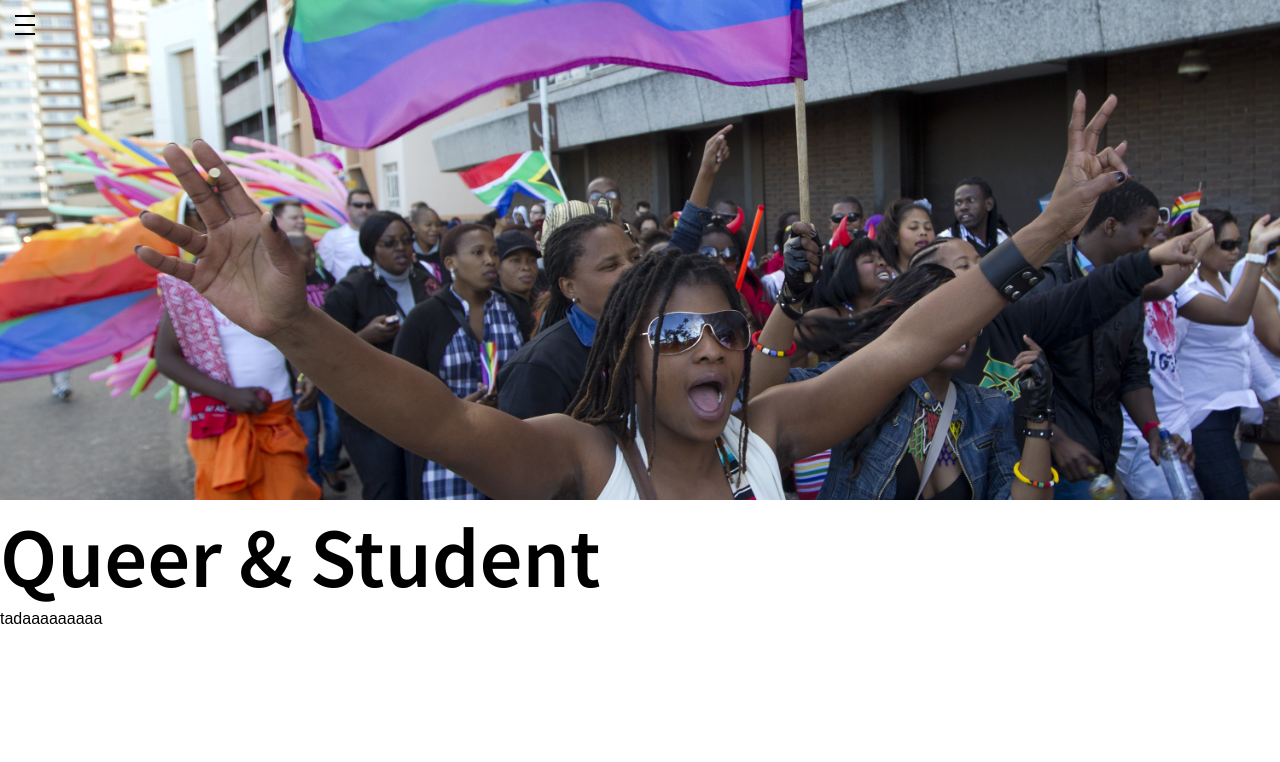
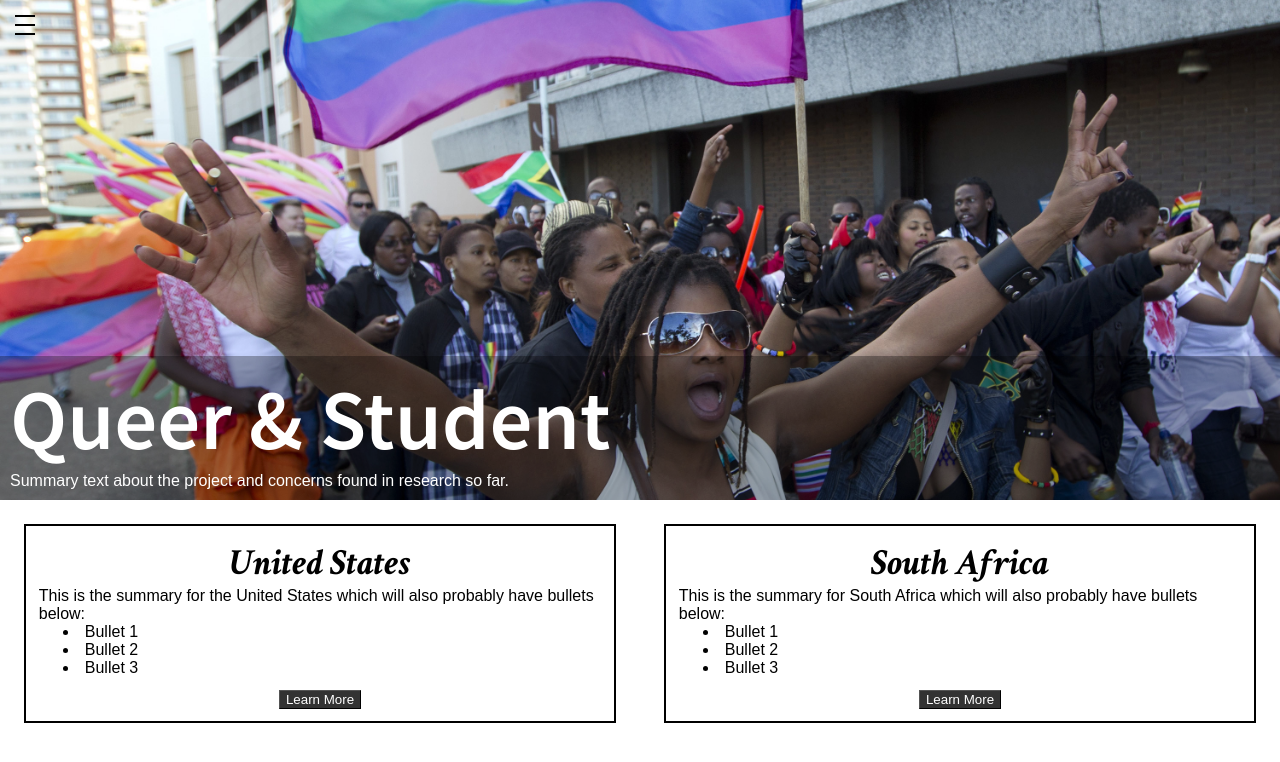
Before and after one commit to jovannimosca/queer-students-us-sa, a plain HTML site: page index.html in a window 1280 px wide. Drawn offline with Linux system fonts and the light colour scheme; a web font is replaced by a local one.

Commit message:
Home page and individual cards.

```diff
--- a/css/index.css
+++ b/css/index.css
@@ -1,6 +1,8 @@
 /* main {
     padding: 50px;
 } */
+
+/* TODO: move navbar stuff to theme.css? */
 
 nav {
     display: flex;
@@ -27,7 +29,7 @@ nav {
     height: 20px;
     width: 20px;
     padding: 15px 15px;
-    z-index: 2;
+    z-index: 3;
 }
 
 .nav-toggle-label span {
@@ -62,6 +64,7 @@ nav {
 
 .nav-menu {
     display: flex;
+    z-index: 2;
     flex-direction: row;
     align-items: center;
     list-style: none;
@@ -89,7 +92,7 @@ nav {
 }
 
 .nav-menu a {
-    color: #000;
+    color: white;
     display: block;
     padding: 10px;
     text-decoration: none;
@@ -100,9 +103,59 @@ nav {
     background-color: rgba(119, 117, 117, 0.7);
 }
 
+/* ========================= HERO ========================= */
+.hero {
+    position: relative;
+    height: 500px;
+}
 
 .cover-img {
     object-fit: cover;
     width: 100%;
     height: 500px;
 }
+
+.hero-content {
+    position: absolute;
+    bottom: 0px;
+    width: 100%;
+    z-index: 2;
+    padding: 10px;
+    color: white;
+    background-color: rgba(0, 0, 0, 0.3);
+}
+
+/* ====================== COMPARISON ====================== */
+.split-summary {
+    display: flex;
+    justify-content: space-between;
+}
+
+.country-card {
+    flex: 1;
+    display: flex;
+    flex-direction: column;;
+    margin: 1.5rem;
+    padding: 0.8rem;
+    align-items: center;
+    border: solid;
+    border-width: 2px;
+}
+
+.country-card li {
+    align-self: start;
+    padding-left: 1.5rem;
+}
+
+.country-card button {
+    margin-top: 0.8rem;
+    border-radius: 0;
+    border-width: 1px;
+    background-color: rgba(0, 0, 0, 0.8);
+    color: white;
+    transition: all 0.2s ease;
+    cursor: pointer;
+}
+.country-card button:hover {
+    background-color: rgba(0, 0, 0, 0.6);
+}
--- a/index.html
+++ b/index.html
@@ -18,9 +18,10 @@
         <input type="checkbox" id="nav-toggle">
         <ul class="nav-menu">
           <li><a href="#">Home</a></li>
-          <li><a href="#">About</a></li>
-          <li><a href="#">Services</a></li>
-          <li><a href="#">Contact</a></li>
+          <li><a href="/south-africa.html">South Africa</a></li>
+          <li><a href="/united-states.html">United States</a></li>
+          <li><a href="/future.html">Future</a></li>
+          <li><a href="/resources.html">Resources</a></li>
         </ul>
     </nav>
     <main>
@@ -28,10 +29,27 @@
             <img class = "cover-img" src="assets/sa-pride.jpg" alt="">
             <div class="hero-content">
                 <h1 class="hero-title">Queer & Student</h1>
-                <p class="hero-text">tadaaaaaaaaa</p>
+                <p class="hero-text">Summary text about the project and concerns found in research so far.</p>
+            </div>
+        </section>
+        <section class="split-summary">
+            <div class="country-card">
+                <h2 class="country-label">United States</h2>
+                <p class="country-contents">This is the summary for the United States which will also probably have bullets below:</p>
+                <li>Bullet 1</li>
+                <li>Bullet 2</li>
+                <li>Bullet 3</li>
+                <button type="button" onclick="window.location.href='/united-states.html';">Learn More</button>
+            </div>
+            <div class="country-card">
+                <h2 class="country-label">South Africa</h2>
+                <p class="country-contents">This is the summary for South Africa which will also probably have bullets below:</p>
+                <li>Bullet 1</li>
+                <li>Bullet 2</li>
+                <li>Bullet 3</li>
+                <button type="button" onclick="window.location.href='/south-africa.html';">Learn More</button>
             </div>
         </section>
     </main>
-
 </body>
 </html>
```
